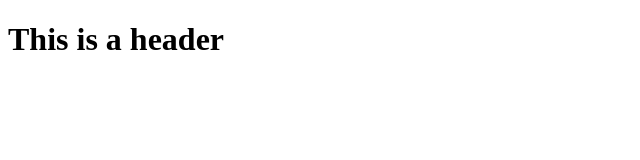
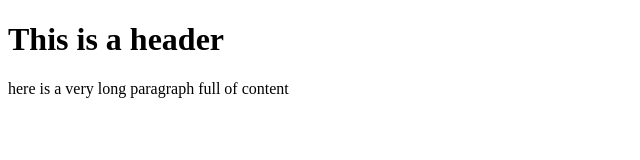
Before and after one commit to Thornclaw1/github-practice, a plain HTML site: page index.html in a window 1280 px wide. Shown: the whole page, without its empty margins (0-640 px from the left). Drawn offline with Linux system fonts and the light colour scheme.

Commit message:
added content

```diff
--- a/index.html
+++ b/index.html
@@ -8,5 +8,7 @@
     </head>
     <body>
         <h1>This is a header</h1>
+
+        <p>here is a very long paragraph full of content</p>
     </body>
 </html>
```
